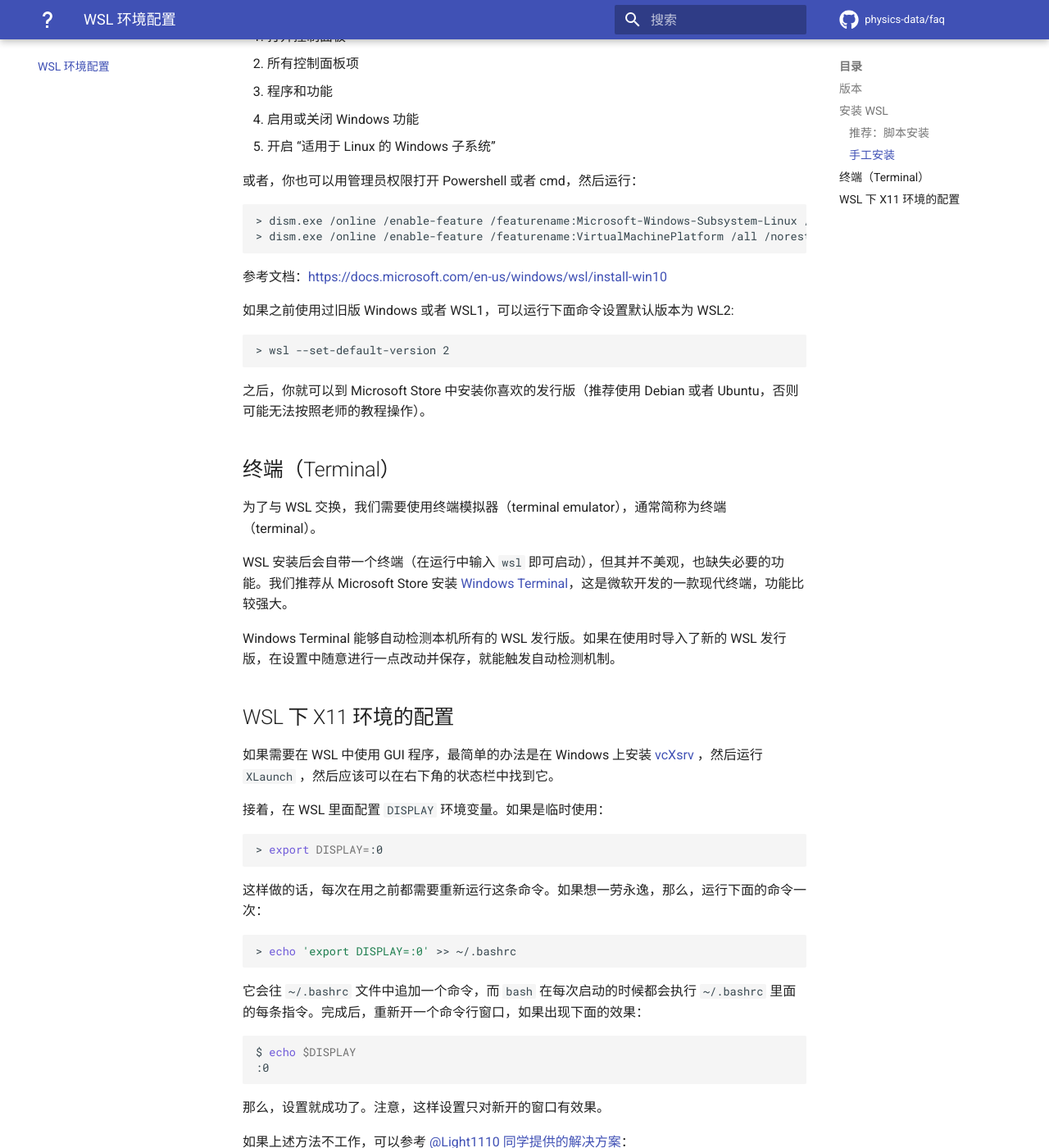
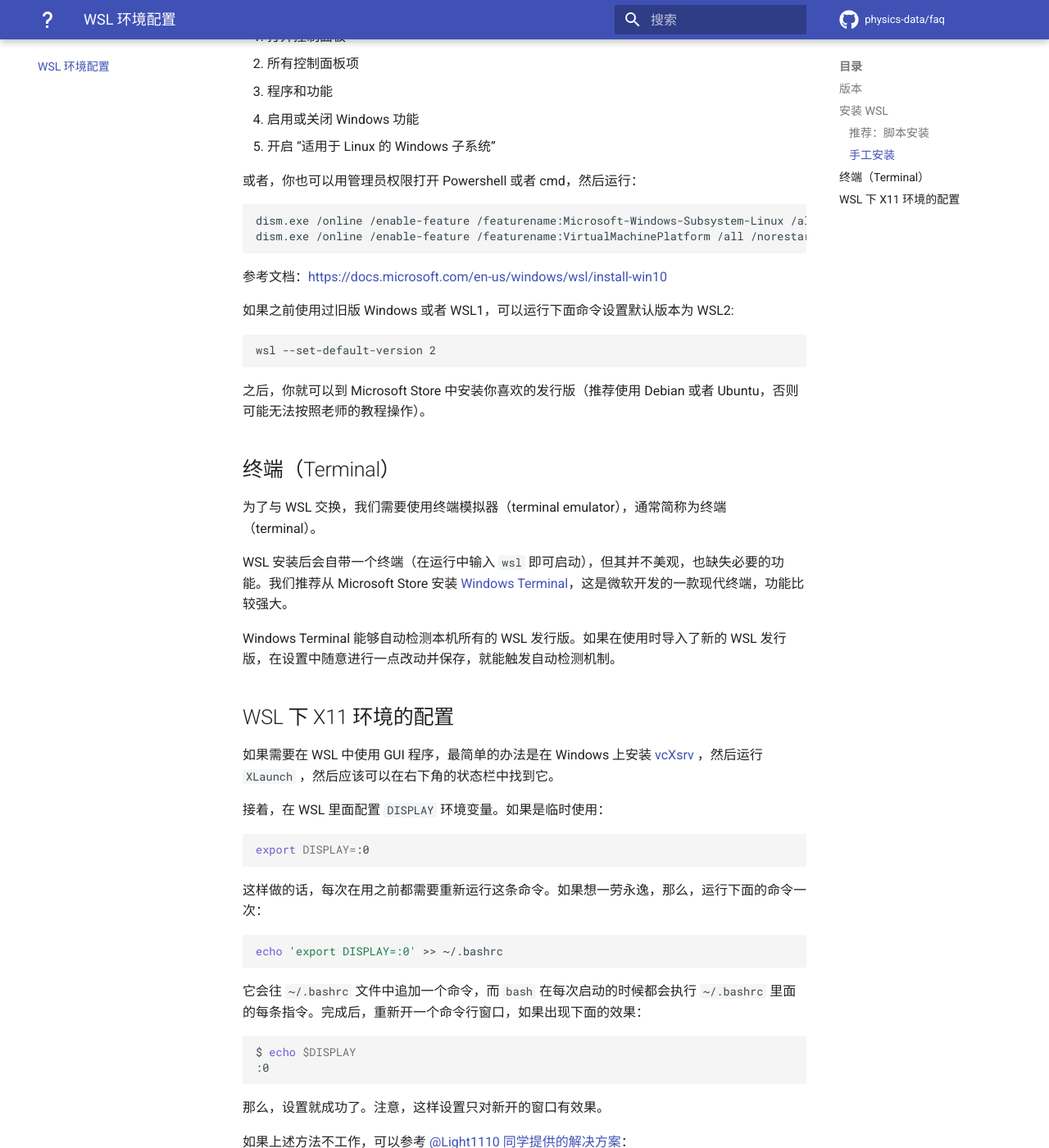
Before and after one commit to physics-data/faq, an MkDocs documentation site: the page built from docs/wsl.md, in a window 1280 px wide and 1400 px high, scrolled down 1149 px. Shown: the whole window at 82% size. Built offline with MkDocs 1.6.1 and Material for MkDocs 9.7.7, drawn with Linux system fonts in a browser that asks for light colours; comment, search, counter and statistics services are not loaded.

Commit message:
Reduce confusion

````diff
--- a/docs/wsl.md
+++ b/docs/wsl.md
@@ -36,8 +36,8 @@ WSL2 要求 Windows 版本如下：
 或者，你也可以用管理员权限打开 Powershell 或者 cmd，然后运行：
 
 ```cmd
-> dism.exe /online /enable-feature /featurename:Microsoft-Windows-Subsystem-Linux /all /norestart
-> dism.exe /online /enable-feature /featurename:VirtualMachinePlatform /all /norestart
+dism.exe /online /enable-feature /featurename:Microsoft-Windows-Subsystem-Linux /all /norestart
+dism.exe /online /enable-feature /featurename:VirtualMachinePlatform /all /norestart
 ```
 
 参考文档：https://docs.microsoft.com/en-us/windows/wsl/install-win10
@@ -45,7 +45,7 @@ WSL2 要求 Windows 版本如下：
 如果之前使用过旧版 Windows 或者 WSL1，可以运行下面命令设置默认版本为 WSL2:
 
 ```cmd
-> wsl --set-default-version 2
+wsl --set-default-version 2
 ```
 
 之后，你就可以到 Microsoft Store 中安装你喜欢的发行版（推荐使用 Debian 或者 Ubuntu，否则可能无法按照老师的教程操作）。
@@ -65,13 +65,13 @@ Windows Terminal 能够自动检测本机所有的 WSL 发行版。如果在使
 接着，在 WSL 里面配置 `DISPLAY` 环境变量。如果是临时使用：
 
 ```bash
-> export DISPLAY=:0
+export DISPLAY=:0
 ```
 
 这样做的话，每次在用之前都需要重新运行这条命令。如果想一劳永逸，那么，运行下面的命令一次：
 
 ```bash
-> echo 'export DISPLAY=:0' >> ~/.bashrc
+echo 'export DISPLAY=:0' >> ~/.bashrc
 ```
 
 它会往 `~/.bashrc` 文件中追加一个命令，而 `bash` 在每次启动的时候都会执行 `~/.bashrc` 里面的每条指令。完成后，重新开一个命令行窗口，如果出现下面的效果：
````
Also changed, not shown: docs/git.md (+3 -3 lines).
